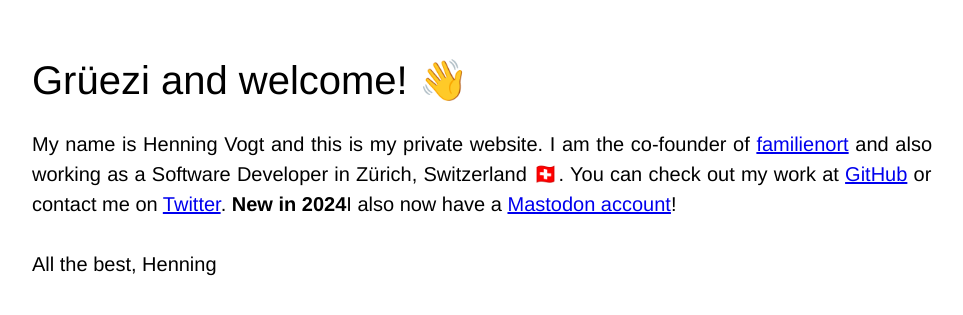
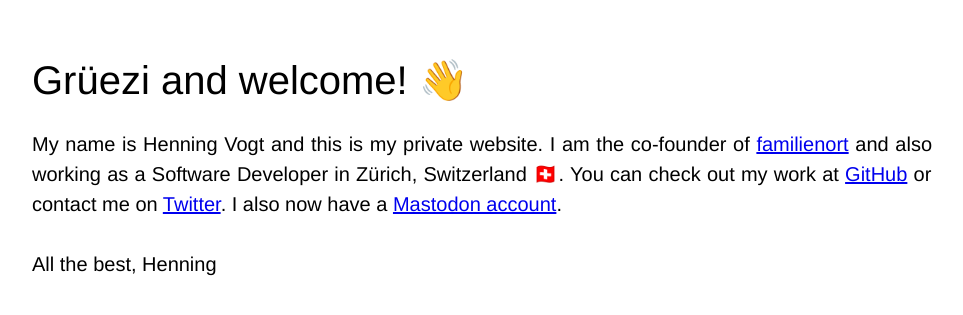
Before and after one commit to henvo/henvo.github.io, a plain HTML site: page index.html in a window 1280 px wide. Shown: the part 103-418 px from the top of the page, without its empty margins (158-1121 px from the left). Drawn offline with Linux system fonts and the light colour scheme.

Commit message:
deploy: 6c09e355ad25928106946fc401a9264419650410

```diff
--- a/index.html
+++ b/index.html
@@ -12,7 +12,7 @@
   <h1>Grüezi and welcome! 👋</h1>
 </div>
 <div class="w-article">
-  My name is Henning Vogt and this is my private website. I am the co-founder of <a href='https://www.familienort.com'>familienort</a> and also working as a Software Developer in Zürich, Switzerland 🇨🇭. You can check out my work at <a href='https://github.com/henvo'>GitHub</a> or contact me on <a href='https://twitter.com/henvo'>Twitter</a>. <strong>New in 2024</strong>I also now have a <a rel='me' href='https://ruby.social/@henning'>Mastodon account</a>!<br><br>All the best, Henning
+  My name is Henning Vogt and this is my private website. I am the co-founder of <a href='https://www.familienort.com'>familienort</a> and also working as a Software Developer in Zürich, Switzerland 🇨🇭. You can check out my work at <a href='https://github.com/henvo'>GitHub</a> or contact me on <a href='https://twitter.com/henvo'>Twitter</a>. I also now have a <a rel='me' href='https://ruby.social/@henning'>Mastodon account</a>.<br><br>All the best, Henning
 </div>
     </main>
   </body>
```
